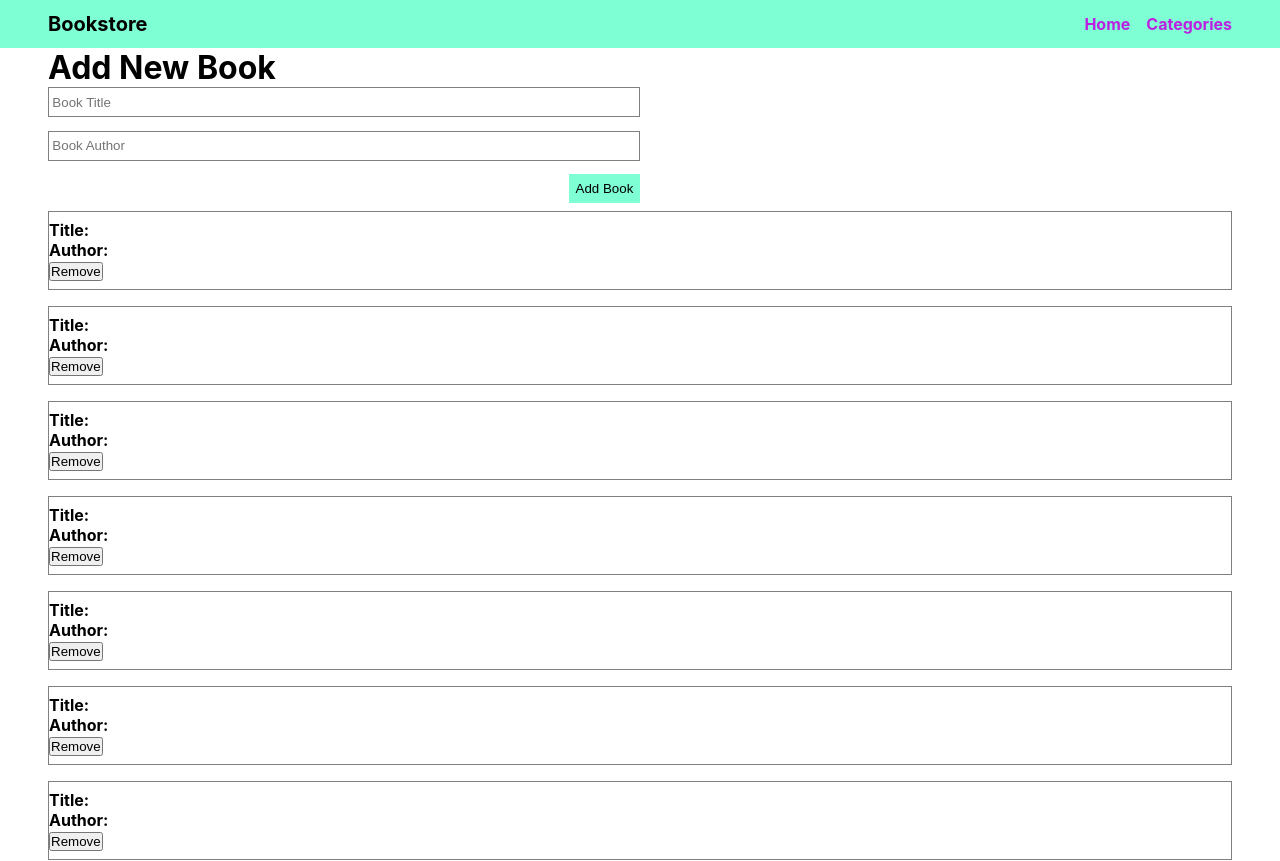
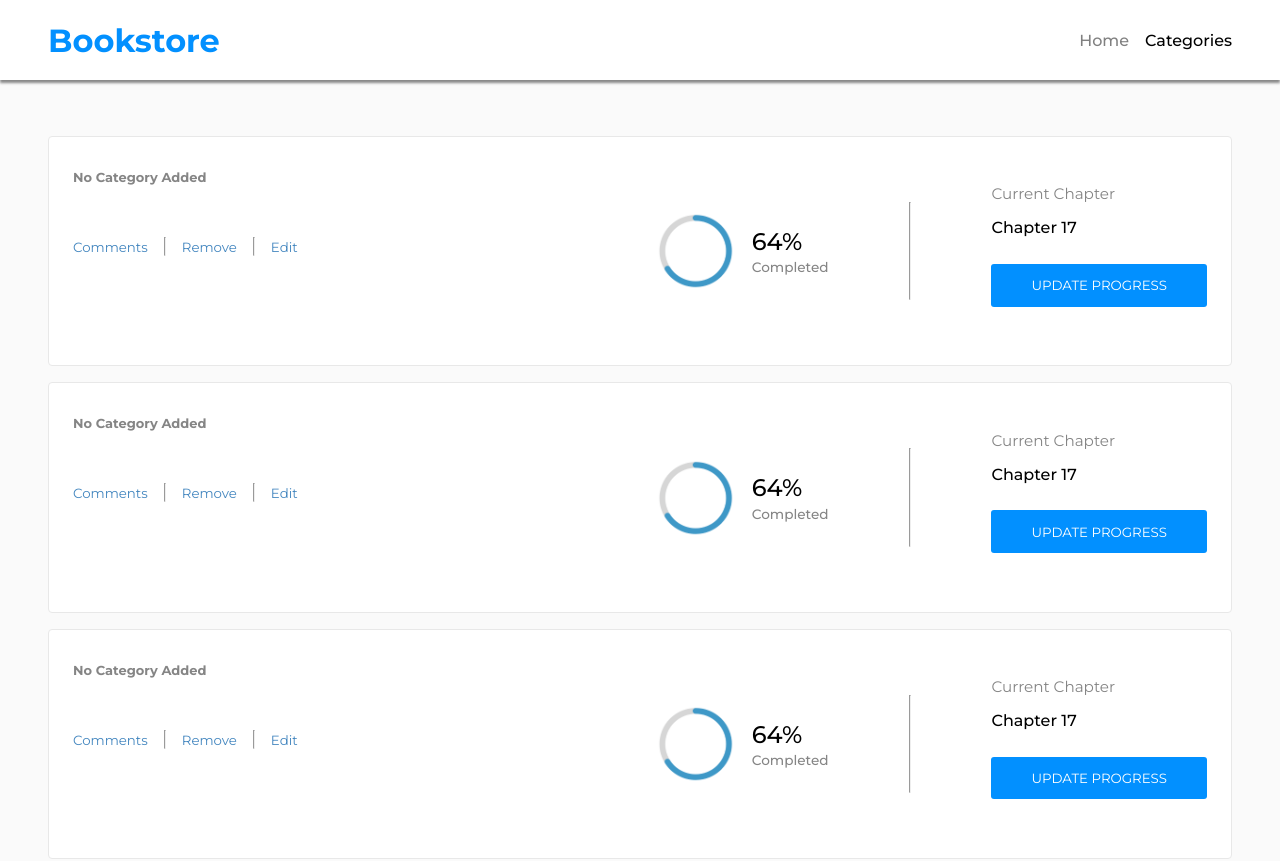
Before and after one commit to MuhammadUsmanAslam/bookstore, a React (Create React App) app: page / in a window 1280 px wide. Shown: the top 861 px of the page. Built offline with nearby package versions, Linux system fonts and the light colour scheme; no server answers.

Commit message:
Add solution styling matching with zeplin design

```diff
--- a/src/App.css
+++ b/src/App.css
@@ -1,3 +1,14 @@
 .app {
-  color: aquamarine;
+  background-color: #fafafa;
 }
+
+.btn {
+  padding: 1em 3em;
+  cursor: pointer;
+  border: none;
+  margin: 2em 0;
+  background-color: #0290ff;
+  border-radius: 3px;
+  color: white;
+  text-align: center;
+}
--- a/src/components/Header/Header.css
+++ b/src/components/Header/Header.css
@@ -1,17 +1,17 @@
 .header {
-  color: yellow;
-  background-color: aquamarine;
+  background-color: white;
   display: flex;
   justify-content: space-between;
   align-items: center;
-  min-height: 3em;
+  min-height: 5em;
   padding: 0 3em;
+  box-shadow: 0 2.5px 2.5px #888;
 }
 
 .header__logo {
-  font-size: 1.25rem;
+  font-size: 2rem;
   font-weight: 700;
-  color: #000;
+  color: #0290ff;
 }
 
 .header__nav {
@@ -23,6 +23,10 @@
 }
 
 .header__nav-link {
-  font-weight: 700;
-  color: rgb(188, 33, 226);
+  font-weight: 500;
+  color: black;
 }
+
+.active {
+  color: gray;
+}
--- a/src/components/Header/Header.js
+++ b/src/components/Header/Header.js
@@ -1,13 +1,13 @@
 import './Header.css';
-import { Link } from 'react-router-dom';
+import { NavLink, Link } from 'react-router-dom';
 
 function Header() {
   return (
     <div className="header">
       <Link className="header__logo" to="/">Bookstore</Link>
       <ul className="header__nav">
-        <li><Link className="header__nav-link" to="/">Home</Link></li>
-        <li><Link className="header__nav-link" to="/categories">Categories</Link></li>
+        <li><NavLink className="header__nav-link" to="/">Home</NavLink></li>
+        <li><NavLink className="header__nav-link" to="/categories">Categories</NavLink></li>
       </ul>
     </div>
   );
--- a/src/components/Home/BookList/Book.css
+++ b/src/components/Home/BookList/Book.css
@@ -1,6 +1,92 @@
 .book-list-item {
   font-weight: 700;
+  padding: 2em 1.5em;
+  border: 1px solid #e8e8e8;
+  border-radius: 0.25em;
+  margin: 0.5em 0;
+  background-color: #fff;
+  display: flex;
+  justify-content: space-between;
+}
+
+.book-list-item-left {
+  flex: 1;
+}
+
+.book-list-item-category {
+  font-size: small;
+  color: #858585;
+  padding: 0;
+}
+
+.book-list-item-title {
   padding: 0.5em 0;
-  border: 1px solid gray;
-  margin: 0.5em 0;
+  font-size: 1.25rem;
+  font-weight: 800;
 }
+
+.book-list-item-author {
+  color: #4386bf;
+  font-size: 0.875rem;
+  padding: 0;
+  font-weight: 400;
+}
+
+.book-list-item-action-list {
+  display: flex;
+  margin: 2em 0 0 0;
+}
+
+.book-list-item-action-list > hr {
+  margin: 0 1em;
+}
+
+.book-list-item-action-list-item > button {
+  cursor: pointer;
+  color: #4386bf;
+  font-weight: 400;
+  border: none;
+  background-color: inherit;
+}
+
+.book-list-item-right {
+  flex: 1;
+  font-weight: 500;
+  display: flex;
+  align-items: center;
+  justify-content: space-between;
+}
+
+.book-list-item-right-left {
+  display: flex;
+  align-items: center;
+}
+
+.book-list-item-right-left-shape {
+  margin: 1em;
+  background-color: #4386bf;
+  height: 5em;
+  width: auto;
+}
+
+.book-list-item-right-left-right > .percentage {
+  font-size: 1.5rem;
+  color: black;
+}
+
+.book-list-item-right-left-right > .completed {
+  font-size: 0.85rem;
+  color: #858585;
+  margin-top: 0.25em;
+}
+
+.book-list-item-right > hr {
+  height: 60%;
+}
+
+.book-list-item-right-right > .chapter-heading {
+  margin: 1em 0;
+  font-size: 0.95em;
+  color: #858585;
+  font-weight: 400;
+}
--- a/src/components/Home/BookList/Book.js
+++ b/src/components/Home/BookList/Book.js
@@ -2,6 +2,7 @@ import './Book.css';
 import { useDispatch } from 'react-redux';
 import PropTypes from 'prop-types';
 import { removeBook, deleteBook } from '../../../redux/books/booksSlice';
+import progressBar from '../../../assets/progress-bar.png';
 
 function Book(props) {
   const { book } = props;
@@ -19,15 +20,20 @@ function Book(props) {
 
   return (
     <li className="book-list-item">
-      <p>
-        Title:
+      <div className="book-list-item-left">
+        <p className="book-list-item-category">
+          {book.category ? book.category : 'No Category Added'}
+        </p>
+        <p className="book-list-item-title">
           {book.title}
         </p>
-
-      <p>
-        Author:
+        <p className="book-list-item-author">
           {book.author}
         </p>
+        <ul className="book-list-item-action-list">
+          <li className="book-list-item-action-list-item"><button type="submit">Comments</button></li>
+          <hr />
+          <li className="book-list-item-action-list-item">
             <button
               onClick={() => {
                 const bookId = book.item_id;
@@ -38,6 +44,27 @@ function Book(props) {
               Remove
             </button>
           </li>
+          <hr />
+          <li className="book-list-item-action-list-item"><button type="submit">Edit</button></li>
+        </ul>
+      </div>
+
+      <div className="book-list-item-right">
+        <div className="book-list-item-right-left">
+          <img src={progressBar} alt="progress bar" className="book-list-item-right-left-shape" />
+          <div className="book-list-item-right-left-right">
+            <p className="percentage">64%</p>
+            <p className="completed">Completed</p>
+          </div>
+        </div>
+        <hr />
+        <div className="book-list-item-right-right">
+          <p className="chapter-heading">Current Chapter</p>
+          <p className="chapter-current">Chapter 17</p>
+          <button type="submit" className="btn">UPDATE PROGRESS</button>
+        </div>
+      </div>
+    </li>
   );
 }
 
--- a/src/components/Home/BookList/BookList.css
+++ b/src/components/Home/BookList/BookList.css
@@ -1,4 +1,6 @@
 .book-list {
   display: flex;
   flex-direction: column;
+  padding: 2em 0;
+  margin: 1em 0;
 }
--- a/src/components/Home/BookList/BookList.js
+++ b/src/components/Home/BookList/BookList.js
@@ -14,8 +14,9 @@ function BookList() {
 
   return (
     <ul className="book-list">
-      {isLoading && <p>Loading</p>}
+      {isLoading && <p>Loading...</p>}
       {error && <p>Error</p>}
+      {!books.length && <p>No Books to display.Fill the form below to Add New Book</p>}
       {books && books.map((book) => (
         <Book book={book} key={book.item_id} />
       ))}
--- a/src/components/Home/Home.js
+++ b/src/components/Home/Home.js
@@ -1,12 +1,12 @@
 import './Home.css';
+import BookList from './BookList/BookList';
 import NewBookForm from './NewBookForm/NewBookForm';
-import BookList from './BookList/BookList';
 
 function Home() {
   return (
     <div className="home">
+      <BookList />
       <NewBookForm />
-      <BookList />
     </div>
   );
 }
--- a/src/components/Home/NewBookForm/NewBookForm.css
+++ b/src/components/Home/NewBookForm/NewBookForm.css
@@ -1,21 +1,27 @@
 .new-book-form {
   display: flex;
   flex-direction: column;
-  width: 50%;
+  width: 100%;
   min-width: 400px;
+}
+
+.new-book-form > h2 {
+  color: #888;
+  margin: 1em 0;
 }
 
 .new-book-form > input {
   margin: 0 0 1em 0;
-  padding: 0.5em 0.25em;
-  outline: none;
+  padding: 1em 0.5em;
   border: 1px solid gray;
+  outline: 2px solid none;
+  border-radius: 5px;
+}
+
+.new-book-form > input:focus {
+  outline: 2px solid #a5a5a5;
 }
 
 .new-book-form--add-book-btn {
-  padding: 0.5em;
   align-self: flex-end;
-  cursor: pointer;
-  background-color: aquamarine;
-  border: none;
 }
--- a/src/components/Home/NewBookForm/NewBookForm.js
+++ b/src/components/Home/NewBookForm/NewBookForm.js
@@ -6,14 +6,15 @@ import { addBook, addNewBook } from '../../../redux/books/booksSlice';
 
 function NewBookForm() {
   const [newBook, setNewBook] = useState({
-    title: '', author: '', item_id: -1, category: null,
+    title: '', author: '', item_id: -1, category: '',
   });
 
   const dispatch = useDispatch();
 
   return (
     <form className="new-book-form">
-      <h1>Add New Book</h1>
+      <hr />
+      <h2>Add New Book</h2>
       <input
         type="text"
         placeholder="Book Title"
@@ -30,8 +31,16 @@ function NewBookForm() {
           setNewBook({ ...newBook, author: e.target.value });
         }}
       />
+      <input
+        type="text"
+        placeholder="Book Category"
+        value={newBook.category}
+        onChange={(e) => {
+          setNewBook({ ...newBook, category: e.target.value });
+        }}
+      />
       <button
-        className="new-book-form--add-book-btn"
+        className="btn new-book-form--add-book-btn"
         type="submit"
         onClick={(e) => {
           e.preventDefault();
@@ -39,12 +48,12 @@ function NewBookForm() {
             ...newBook,
             item_id: uuidv4(),
           };
-          if (newBook.title && newBook.author) {
+          if (newBook.title && newBook.author && newBook.category) {
             dispatch(addNewBook(newBookToAdd))
               .then(() => {
                 dispatch(addBook(newBookToAdd));
                 setNewBook({
-                  title: '', author: '', item_id: -1, category: null,
+                  title: '', author: '', item_id: -1, category: '',
                 });
               });
           } else {
@@ -52,7 +61,7 @@ function NewBookForm() {
           }
         }}
       >
-        Add Book
+        ADD BOOK
       </button>
     </form>
   );
--- a/src/index.css
+++ b/src/index.css
@@ -1,7 +1,10 @@
+@import url('https://fonts.googleapis.com/css2?family=Montserrat:wght@100;200;300;400;500;600;700;800;900&display=swap');
+
 * {
   padding: 0;
   margin: 0;
   box-sizing: border-box;
+  font-family: 'Montserrat', sans-serif;
 }
 
 ul {
--- a/src/redux/books/booksSlice.js
+++ b/src/redux/books/booksSlice.js
@@ -73,6 +73,7 @@ const booksSlice = createSlice(
           item_id: book,
           title: loadedBooks[book][0].title,
           author: loadedBooks[book][0].author,
+          category: loadedBooks[book][0].category,
         }));
         return {
           ...state,
```
Also changed, not shown: src/assets/progress-bar.png (added). Lines whose indentation alone changed are shown as unchanged.
